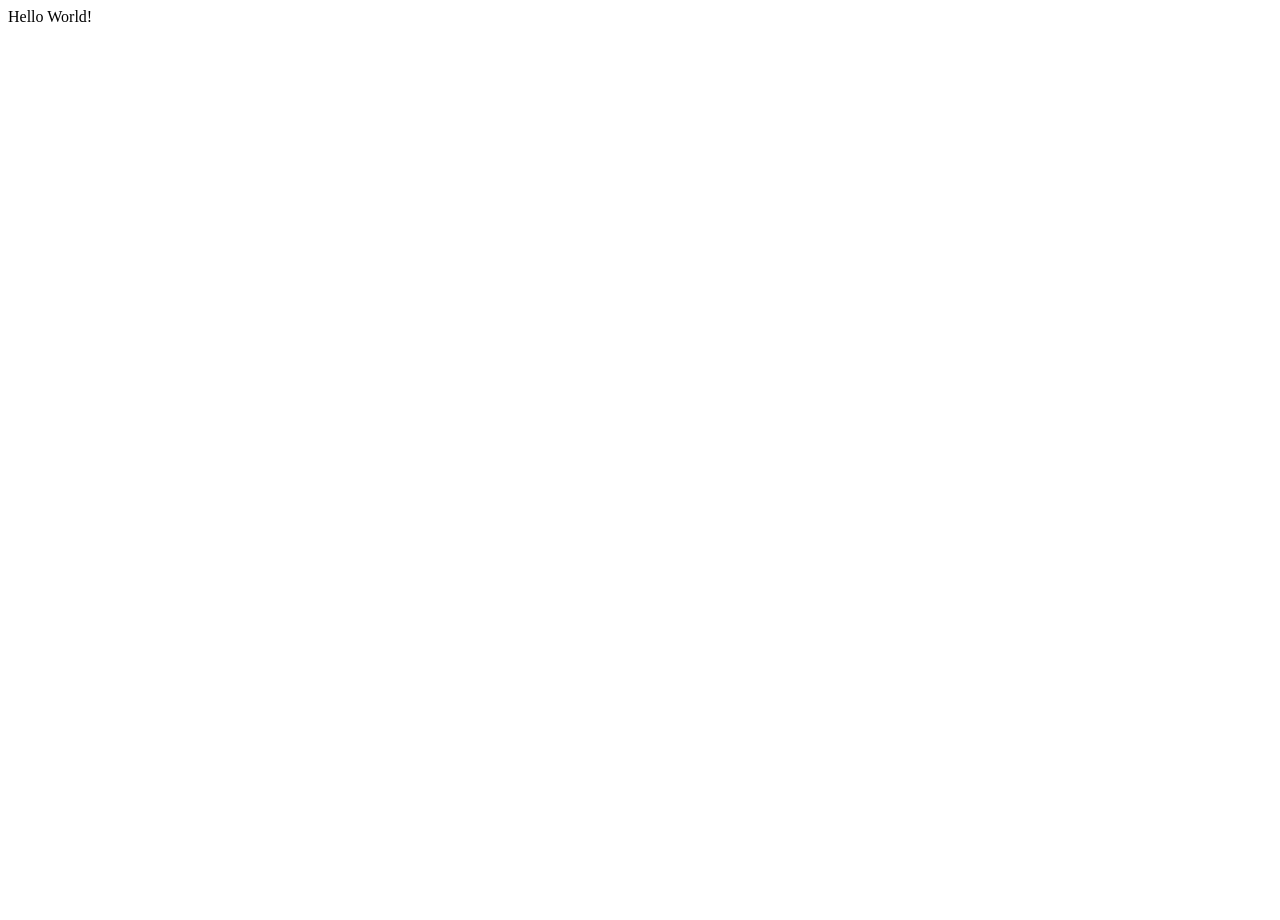
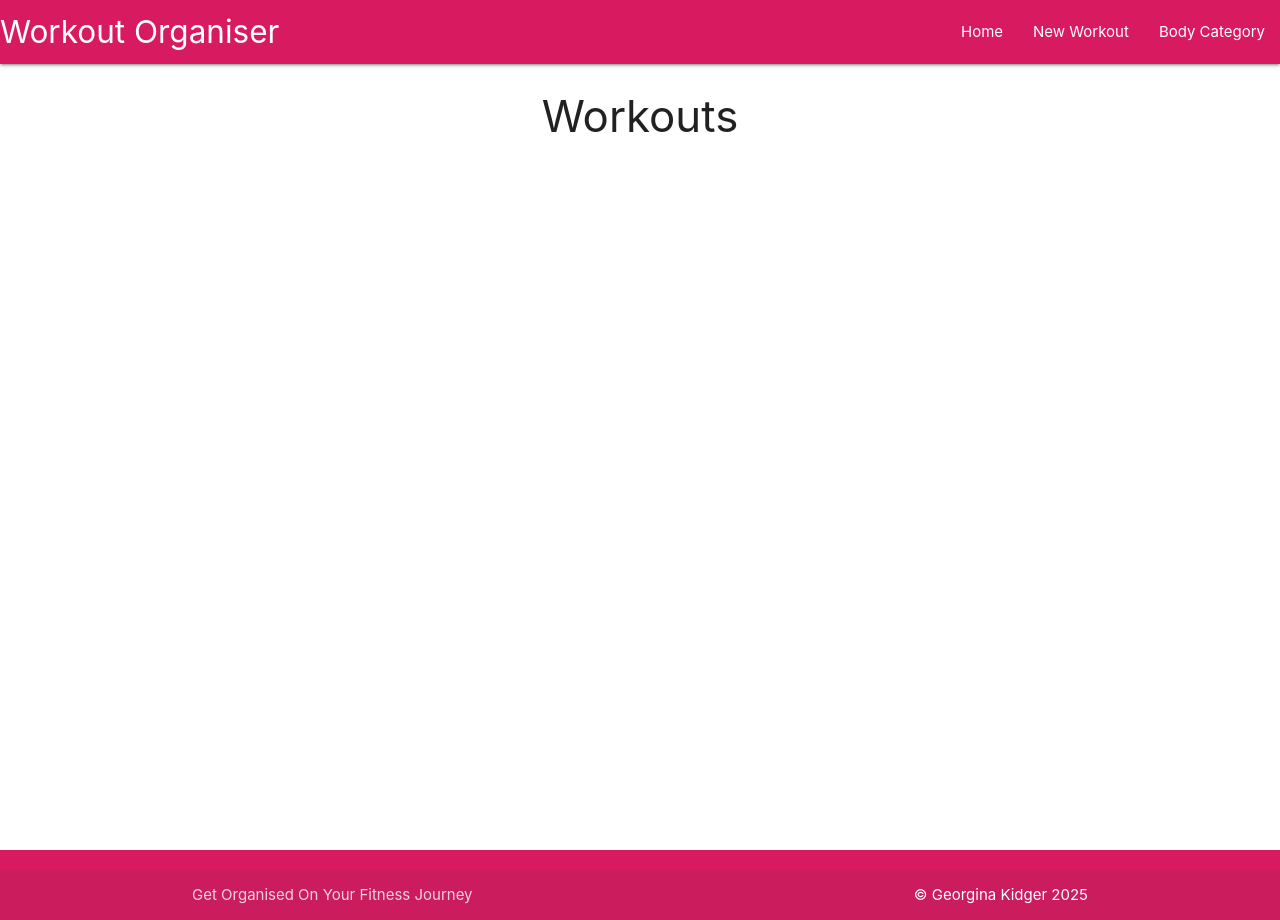
Before and after one commit to Georgina90-x/Project-3, a Flask app: page / in a window 1280 px wide. Before the commit the page is almost empty. Run offline with Flask 3, Linux system fonts and the light colour scheme.

Commit message:
created a template style to extend to other pages, and a navbar and footer

```diff
--- a/workouts/routes.py
+++ b/workouts/routes.py
@@ -4,4 +4,4 @@ from workouts.models import Category, Exercise
 
 @app.route("/")
 def home():
-    return render_template("base.html")
+    return render_template("workouts.html")
--- /dev/null
+++ b/workouts/static/css/style.css
@@ -0,0 +1,10 @@
+/* sticky footer */
+body {
+    display: flex;
+    min-height: 100vh;
+    flex-direction: column;
+  }
+
+  main {
+    flex: 1 0 auto;
+  }
--- /dev/null
+++ b/workouts/static/js/script.js
@@ -0,0 +1,5 @@
+document.addEventListener('DOMContentLoaded', function() {
+    //sidenav initialisation
+    let sidenav = document.querySelectorAll('.sidenav');
+    M.Sidenav.init(elems, options);
+  });
--- a/workouts/templates/base.html
+++ b/workouts/templates/base.html
@@ -3,9 +3,47 @@
 <head>
     <meta charset="UTF-8">
     <meta name="viewport" content="width=device-width, initial-scale=1.0">
+    <link rel="stylesheet" href="https://cdnjs.cloudflare.com/ajax/libs/materialize/1.0.0/css/materialize.min.css" type="text/css">
+    <link rel="stylesheet" href="{{ url_for('static', filename='css/style.css')  }}" type="text/css">
     <title>Workouts</title>
 </head>
 <body>
-    Hello World!
+    <header>
+        <nav class="pink darken-1">
+            <div class="nav-wrapper">
+              <a href="#!" class="brand-logo">Workout Organiser</a>
+              <a href="#" data-target="mobile-demo" class="sidenav-trigger"><i class="fas fa-bars"></i></a>
+              <ul class="right hide-on-med-and-down">
+                <li><a href="{{ url_for('home') }}">Home</a></li>
+                <li><a href="">New Workout</a></li>
+                <li><a href="">Body Category</a></li>
+              </ul>
+            </div>
+          </nav>
+        <!-- MOBILE SIDENAV-->
+          <ul class="sidenav" id="mobile-demo">
+            <li><a href="{{ url_for('home') }}">Home</a></li>
+            <li><a href="">New Workout</a></li>
+            <li><a href="">Body Category</a></li>
+
+          </ul>
+    </header>
+
+    <main class="container">
+        {% block content %}
+        {% endblock %}
+    </main>
+
+    <footer class="page-footer pink darken-1">
+        <div class="footer-copyright">
+          <div class="container">
+          Get Organised On Your Fitness Journey
+          <a class="white-text right" href="#!" target="_blank">&copy; Georgina Kidger 2025</a>
+          </div>
+        </div>
+      </footer>
+
+    <script src="https://cdnjs.cloudflare.com/ajax/libs/materialize/1.0.0/js/materialize.min.js"></script>
+    <script src="{{ url_for('static', filename='js/script.js') }}"></script>
 </body>
 </html>
--- /dev/null
+++ b/workouts/templates/workouts.html
@@ -0,0 +1,6 @@
+{% extends "base.html" %}
+{% block content %}
+
+<h3 class="light-pink-text text-darken-4 center-align">Workouts</h3>
+
+{% endblock %}
```
